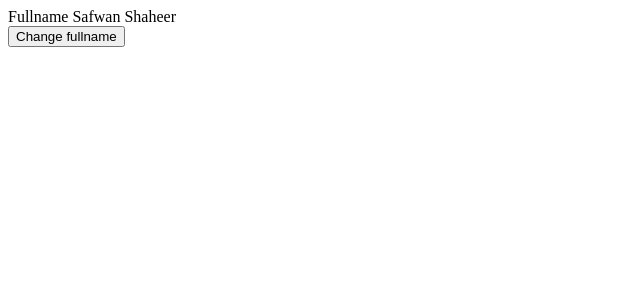
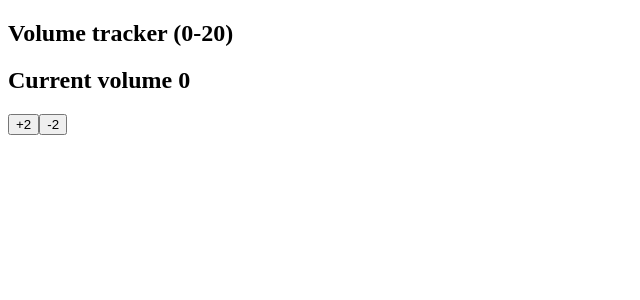
Before and after one commit to Devorein/vue-init, a Vue app: page / in a window 1280 px wide. Shown: the top 300 px of the page, without its empty margins (0-640 px from the left). Built offline with nearby package versions, Linux system fonts and the light colour scheme.

Commit message:
Added watchers

```diff
--- a/src/App.vue
+++ b/src/App.vue
@@ -1,47 +1,31 @@
 <template>
   <div>
+    <h2>Volume tracker (0-20)</h2>
+    <h2>Current volume {{volume}}</h2>
     <div>
-      Fullname {{fullname}}
+      <button @click="volume+=2">+2</button>
+      <button @click="volume-=2">-2</button>
     </div>
-    <button @click="changeFullname">Change fullname</button>
   </div>
 </template>
 
 <script>
 
 export default {
-  methods: {
-    changeFullname(){
-      this.fullname = "Arden Claise"
-    }
-  },
+  methods: {},
   name: 'App',
   data(){
     return {
-      firstname: "Safwan",
-      lastname: "Shaheer",
-      items: [{
-        name:"devorein",
-        age: 20
-      }, {
-        name: "arcoden",
-        age: 21
-      }],
+      volume: 0
     }
   },
   computed: {
-    fullname: {
-      get(){
-        return `${this.firstname} ${this.lastname}`
-      },
-      set(value){
-        const [firstname, lastname] = value.split(" ")
-        this.firstname = firstname
-        this.lastname = lastname
+  },
+  watch: {
+    volume(newValue, oldValue){
+      if(newValue > oldValue && newValue == 16){
+        alert("High volume")
       }
-    },
-    filteredItems(){
-      return this.items.filter(item=>item.age <= 20)
     }
   }
 }
```
